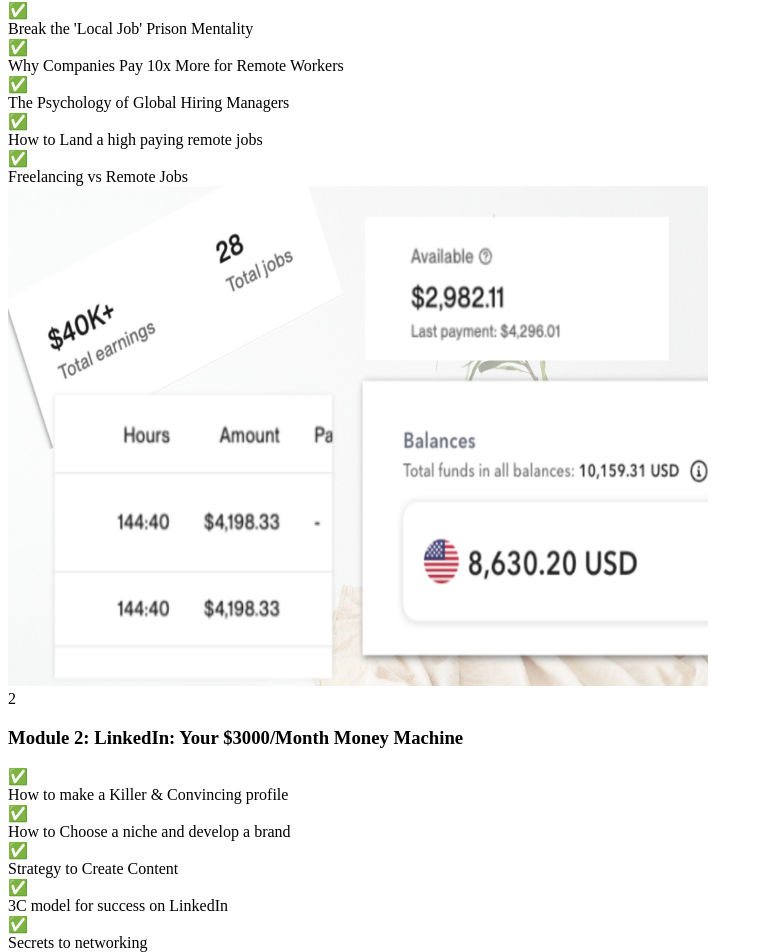
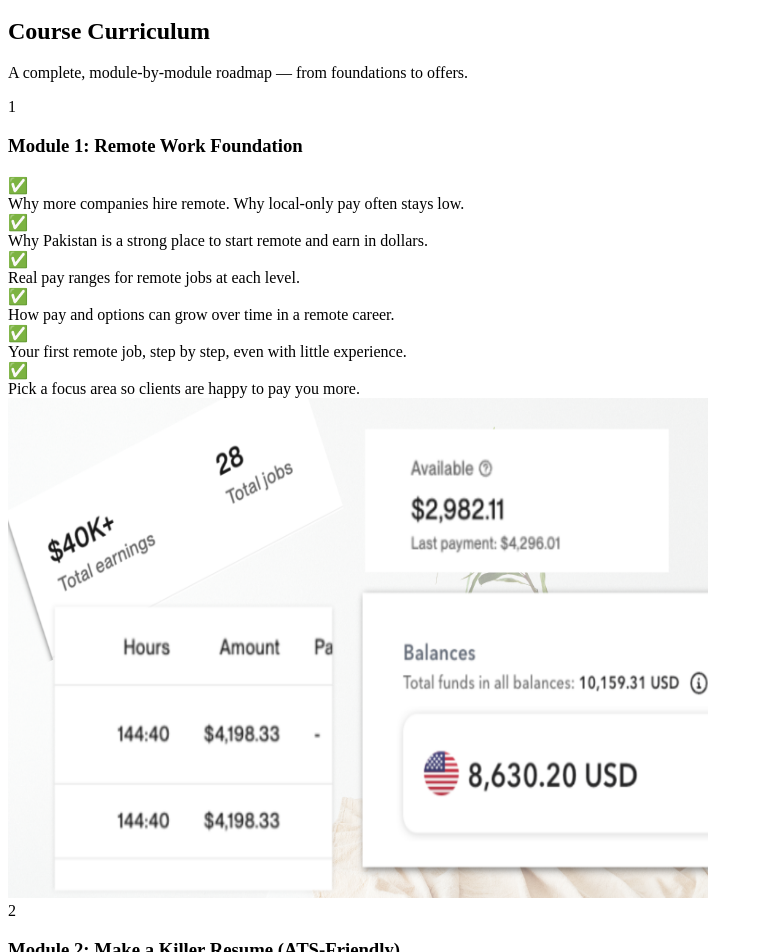
Before and after one commit to TT-talhatariq/Talha-Site, a Next.js app: page /Remote/webDev in a window 1280 px wide. Shown: the part 1842-2794 px from the top of the page, without its empty margins (0-763 px from the left). Built offline with nearby package versions, Linux system fonts and the light colour scheme.

Commit message:
Course Updated

```diff
--- a/src/components/CourseContent.tsx
+++ b/src/components/CourseContent.tsx
@@ -25,7 +25,7 @@ const CourseContent = ({ modules }: { modules: Module[] }) => {
             Course <span className="text-orange-500">Curriculum</span>
           </h2>
           <p className="text-lg text-gray-600 max-w-3xl mx-auto leading-relaxed">
-            Five Modules That Will Take You From An Absolute Beginner To Ready To Land Your First Client!
+            A complete, module-by-module roadmap — from foundations to offers.
           </p>
         </div>
 
--- a/src/pages/Remote/webDev.tsx
+++ b/src/pages/Remote/webDev.tsx
@@ -1,203 +1,228 @@
-import IsThisForYou from '@/components/IsThisForYou';
+import AboutMe from '@/components/AboutMe';
+import Bonuses from '@/components/Bonuses';
 import CourseContent from '@/components/CourseContent';
-import Testimonials from '@/components/Testimonials';
-import Bonuses from '@/components/Bonuses';
-import Pricing from '@/components/Pricing';
 import FAQ from '@/components/FAQ';
 import Footer from '@/components/Footer';
-import AboutMe from '@/components/AboutMe';
 import HeroSectionRemote from '@/components/HeroSectionRemote';
+import IsThisForYou from '@/components/IsThisForYou';
+import Pricing from '@/components/Pricing';
 import StickyBottomButton from '@/components/StickyBottomButton';
-
+import Testimonials from '@/components/Testimonials';
 
 export default function RemotePage() {
   const targetAudiencePoints = [
-    "You want location, time and financial freedom",
-    "You're ANGRY that companies pay foreigners 10x more for the same skills you have",
-    "You're TIRED of earning peanuts while watching others live luxuriously from their laptops",
-    "You're SICK of begging for salary raises that barely cover inflation",
-    "You're DESPERATE to escape the 9-5 prison and work from anywhere in the world",
-    "You're READY to finally break free and join the global workforce earning in USD",
-    "You do have skills, but don't know how to get them noticed",
+    'You want more time, choice of place, and better money.',
+    'It stings when overseas pay is much higher for the same skills.',
+    'You grind on local pay while others earn dollars online.',
+    'Tiny raises that only match prices going up are not a real plan.',
+    'One office job for life does not feel safe anymore.',
+    'You want foreign clients and dollar pay without moving country.',
+    'You have skills. You need a simple path to get seen and paid.',
   ];
 
   const modules = [
     {
-      number: "1",
-      title: "Work Globally & Earn in USD",
-      bgGradient: "bg-gradient-to-br from-white via-blue-50/40 to-indigo-100/30",
+      number: '1',
+      title: 'Remote Work Foundation',
+      bgGradient:
+        'bg-gradient-to-br from-white via-blue-50/40 to-indigo-100/30',
       items: [
-        "Break the 'Local Job' Prison Mentality",
-        "Why Companies Pay 10x More for Remote Workers",
-        "The Psychology of Global Hiring Managers",
-        "How to Land a high paying remote jobs",
-        "Freelancing vs Remote Jobs",
+        'Why more companies hire remote. Why local-only pay often stays low.',
+        'Why Pakistan is a strong place to start remote and earn in dollars.',
+        'Real pay ranges for remote jobs at each level.',
+        'How pay and options can grow over time in a remote career.',
+        'Your first remote job, step by step, even with little experience.',
+        'Pick a focus area so clients are happy to pay you more.',
       ],
-      image: "/assets/earr.png",
-      imageAlt: "Location Freedom Lifestyle"
+      image: '/assets/earr.png',
+      imageAlt: 'Remote work basics and earning in dollars',
     },
     {
-      number: "2",
-      title: "LinkedIn: Your $3000/Month Money Machine",
-      bgGradient: "bg-gradient-to-br from-white via-green-50/40 to-emerald-100/30",
+      number: '2',
+      title: 'Make a Killer Resume (ATS-Friendly)',
+      bgGradient:
+        'bg-gradient-to-br from-white via-teal-50/40 to-cyan-100/30',
       items: [
-        "How to make a Killer & Convincing profile",
-        "How to Choose a niche and develop a brand",
-        "Strategy to Create Content",
-        "3C model for success on LinkedIn",
-        "Secrets to networking",
-        "How to get work offers in bulk",
+        'Why your resume matters more than you think.',
+        'Tools and steps to build a resume people actually read.',
+        'Write job lines that make recruiters want to call you.',
+        'Order each section so software and people both say yes.',
+        'Small edits that take you from okay to short list.',
+        'Pass ATS checks and still sound like a real person.',
       ],
-      image: "/assets/gif/4.png",
-      imageAlt: "LinkedIn Success Strategy"
+      image: '/assets/resume.png',
+      imageAlt: 'ATS-friendly resume that gets read',
     },
     {
-      number: "3",
-      title: "Upwork: Beat 99% of Competition",
-      bgGradient: "bg-gradient-to-br from-white via-orange-50/40 to-amber-100/30",
+      number: '3',
+      title: '8 Methods to Hunt Remote Jobs',
+      bgGradient:
+        'bg-gradient-to-br from-white via-purple-50/40 to-violet-100/30',
       items: [
-        "The 'Irresistible Killer Profile' Formula",
-        "Proposal Templates That Win Every Time",
-        "Price Psychology: Charge Premium Rates",
-        "Get 5-Star Reviews Guaranteed",
-        "Scale from 100$ to 3K+/Month",
-        "Insider Tricks Top 1% Use",
+        'Hidden job boards insiders actually use.',
+        'Bypass HR: message hiring managers and decision-makers.',
+        'Company career pages: apply where listings are freshest.',
+        '10+ platforms to find and win remote roles.',
+        'Cold outreach that gets real replies.',
+        'Referrals and warm intros from your network.',
+        'Job alerts and a weekly rhythm so you never start from zero.',
+        'Interview moves that turn screens into real offers.',
       ],
-      image: "/assets/gif/3.png",
-      imageAlt: "Upwork Success Reviews"
+      image: '/assets/ss4.png',
+      imageAlt: 'Remote Job Success',
     },
     {
-      number: "4",
-      title: "Remote Job Hunting Like a Predator",
-      bgGradient: "bg-gradient-to-br from-white via-purple-50/40 to-violet-100/30",
+      number: '4',
+      title: 'LinkedIn: $3K+/Month Remote Job Hunting',
+      bgGradient:
+        'bg-gradient-to-br from-white via-green-50/40 to-emerald-100/30',
       items: [
-        "Hidden Job Boards Only Insiders Know",
-        "Bypass HR & Reach Decision Makers Directly",
-        "Interview Hacks That Guarantee Offers",
-        "Salary Negotiation: Get 50% More Than Asked",
-        "10+ Platforms to apply and win remote jobs",
-        "Cold Outreach That Gets 80% Response Rate"
+        'Personal brand: story, proof, clear who you help.',
+        'Niche formula so you are not another generalist.',
+        'Hidden levers: search, creator mode, featured, strong extras.',
+        'Profile that turns views into DMs: headline to proof, in order.',
+        'Content: hooks, real lessons, soft asks, steady pace.',
+        '3C model: clear message, steady posts, chats to calls.',
+        'Networking and cold DMs: comments, intros, one angle, one ask.',
       ],
-      image: "/assets/ss4.png",
-      imageAlt: "Remote Job Success"
+      image: '/assets/gif/4.png',
+      imageAlt: 'LinkedIn personal brand content and outreach',
     },
     {
-      number: "5",
-      title: "Resumes & Interview Preparation",
-      bgGradient: "bg-gradient-to-br from-white via-teal-50/40 to-cyan-100/30",
+      number: '5',
+      title: 'Crack Upwork like a Pro',
+      bgGradient:
+        'bg-gradient-to-br from-white via-orange-50/40 to-amber-100/30',
       items: [
-        "ATS-Optimized Resume That Gets Past Filters",
-        "Resume Templates That Land Interviews",
-        "How to Highlight Remote Work Skills",
-        "Interview Preparation: Common Questions & Answers",
-        "Follow-Up Strategies That Seal the Deal",
+        'Build a killer profile around photo and title and skills and trust.',
+        'Write an overview that sells your offer and proof in one fast read.',
+        'Show portfolio proof with samples and numbers and short blurbs only.',
+        'Skip junk invites and fight for roles that truly fit you.',
+        'Use premium packages and price floors and walk away from cheap work.',
+        'Send proposals that stack hook and proof and plan and one clear next step.',
+        'Stay strict on search fit while you grow from small wins to four-K months.',
       ],
-      image: "/assets/resume.png",
-      imageAlt: "Resume and Interview Success"
-    }
+      image: '/assets/gif/3.png',
+      imageAlt: 'Upwork profile proposals and premium pricing',
+    },
+    {
+      number: '6',
+      title: 'Cracking Remote Interviews',
+      bgGradient: 'bg-gradient-to-br from-white via-rose-50/40 to-pink-100/30',
+      items: [
+        'Interviews decoded: what companies test for and how to show up sharp.',
+        'Interview types to prep for: recruiter screen, hiring manager, panel, technical, async.',
+        'STAR method: proven structure to win behavioral and story questions.',
+        'Prep that closes: resources, checklists, and drills built for remote interviews.',
+      ],
+      image: '/assets/ss2.png',
+      imageAlt: 'Remote interview prep and STAR method',
+    },
   ];
-
 
   const bonuses = [
     {
-      image: "/assets/direct.png",
-      imageAlt: "Direct Access to Mentor",
-      title: "Direct Access to Me",
-      description: "Get personal mentorship and feedback directly from Talha.",
-      highlight: true
+      image: '/assets/direct.png',
+      imageAlt: 'Direct mentorship with Talha',
+      title: 'Ask Me Directly',
+      description:
+        'Stuck on your profile, a proposal, or an offer? You get real notes from me, not copy-paste replies.',
+      highlight: true,
     },
     {
-      image: "/assets/image.png",
-      imageAlt: "Tech Portal career and job-search tools",
-      title: "Tech Portal Access",
+      image: '/assets/image.png',
+      imageAlt: 'Tech Portal dashboard and tools',
+      title: 'Tech Portal (All Your Tools in One Place)',
       description:
-        "All-in-one hub: LinkedIn & Upwork AI optimizers, ATS resume tools, portfolio builder, guided career tracks, Interview Lab, application tracker, and more — included free.",
-      highlight: true
+        'LinkedIn and Upwork helpers, resume tools, portfolio space, tracks, interview practice, and application tracking. One login.',
+      highlight: true,
     },
     {
-      image: "/assets/comm.jpeg",
-      imageAlt: "Community of Learners",
-      title: "Community of 700+ Learners",
-      description: "Join our exclusive community where learners help each other land remote roles.",
-      highlight: false
+      image: '/assets/comm.jpeg',
+      imageAlt: 'Community of remote-work learners',
+      title: '700+ Learners With You',
+      description:
+        'Ask questions, share wins, and stay on track with people doing the same thing.',
+      highlight: false,
     },
     {
-      image: "/assets/upwork.png",
-      imageAlt: "100% Successful Upwork Proposals",
-      title: "My Private Upwork Proposals",
-      description: "I will give you my private proposals method that I used to get 100% successful job offers.",
-      highlight: true
-    }
+      image: '/assets/upwork.png',
+      imageAlt: 'Winning Upwork proposals',
+      title: 'My Proposal Playbook',
+      description:
+        'How I wrote proposals that turned chats into paid work. Copy the shape, use your own words.',
+      highlight: true,
+    },
   ];
 
   const pricingValueItems = [
     {
-        title: "5 Money-Making Modules",
-        description: "LinkedIn, Upwork, Remote Jobs & Scaling Systems"
+      title: '6 Clear Modules',
+      description:
+        'Basics, resume, job search, LinkedIn, Upwork, then interviews. One path end to end.',
     },
     {
-        title: "Proven Templates",
-        description: "My exact scripts that generated massive income"
+      title: 'Ready-to-Use Templates',
+      description:
+        'Scripts and layouts I used for real clients. Edit them for you.',
     },
     {
-        title: "Global Opportunities Access",
-        description: "Hidden job boards & exclusive deal flow"
+      title: 'Where Global Jobs Really Are',
+      description: 'Not only random apply clicks. Built for overseas hiring.',
     },
     {
-        title: "Elite Mastermind Community",
-        description: "Network with 700+ students and high-earning remote workers"
+      title: '700+ People in Your Corner',
+      description: 'Learn with others so you do not quit in week two.',
     },
     {
-        title: "Lifetime Money Updates",
-        description: "Forever access + new strategies as markets evolve"
+      title: 'Lifetime Access',
+      description: 'Keep the course and get new tips when hiring changes.',
     },
     {
-        title: "Complimentary Resume Book",
-        description: "ATS-ready templates, positioning, and layouts — free with enrollment"
-      }
+      title: 'Free Resume Book',
+      description:
+        'Simple layouts that look good to people and to job software.',
+    },
   ];
 
   const aboutMeData = {
     statsImages: [
       {
-          image: "/assets/upProfile.png",
-          imageAlt: "Upwork Top Rated Profile",
-          title: "Upwork Top Rated Freelancer"
+        image: '/assets/upProfile.png',
+        imageAlt: 'Upwork Top Rated Profile',
+        title: 'Upwork Top Rated Freelancer',
       },
       {
-          image: "/assets/fiverr.png",
-          imageAlt: "Fiverr Top Rated Seller",
-          title: "Fiverr Top Rated Seller"
+        image: '/assets/fiverr.png',
+        imageAlt: 'Fiverr Top Rated Seller',
+        title: 'Fiverr Top Rated Seller',
       },
       {
-          image: "/assets/remotly.png",
-          imageAlt: "Working Remotely Since Day 1",
-          title: "Working Remotely Since Day 1"
+        image: '/assets/remotly.png',
+        imageAlt: 'Working Remotely Since Day 1',
+        title: 'Working Remotely Since Day 1',
       },
       {
-          image: "/assets/earnings.png",
-          imageAlt: "Direct Clients",
-          title: "Direct Clients"
+        image: '/assets/earnings.png',
+        imageAlt: 'Direct Clients',
+        title: 'Direct Clients',
       },
       {
-          image: "/assets/public.png",
-          imageAlt: "Remote Work Setup",
-          title: "Public Speaking"
-        }
+        image: '/assets/public.png',
+        imageAlt: 'Remote Work Setup',
+        title: 'Public Speaking',
+      },
     ],
-      href: '/checkout-remote-work'
-
+    href: '/checkout-remote-work',
   };
 
   return (
-    <div >
+    <div>
       <HeroSectionRemote />
       <IsThisForYou points={targetAudiencePoints} />
 
       <CourseContent modules={modules} />
-      <Testimonials
-        href="/checkout-remote-work"
-        />
+      <Testimonials href="/checkout-remote-work" />
       <Bonuses bonuses={bonuses} />
       <Pricing
         originalPrice="50,000"
```
Also changed, not shown: src/components/HeroSectionRemote.tsx (+15 -15 lines). Lines whose indentation alone changed are shown as unchanged.
